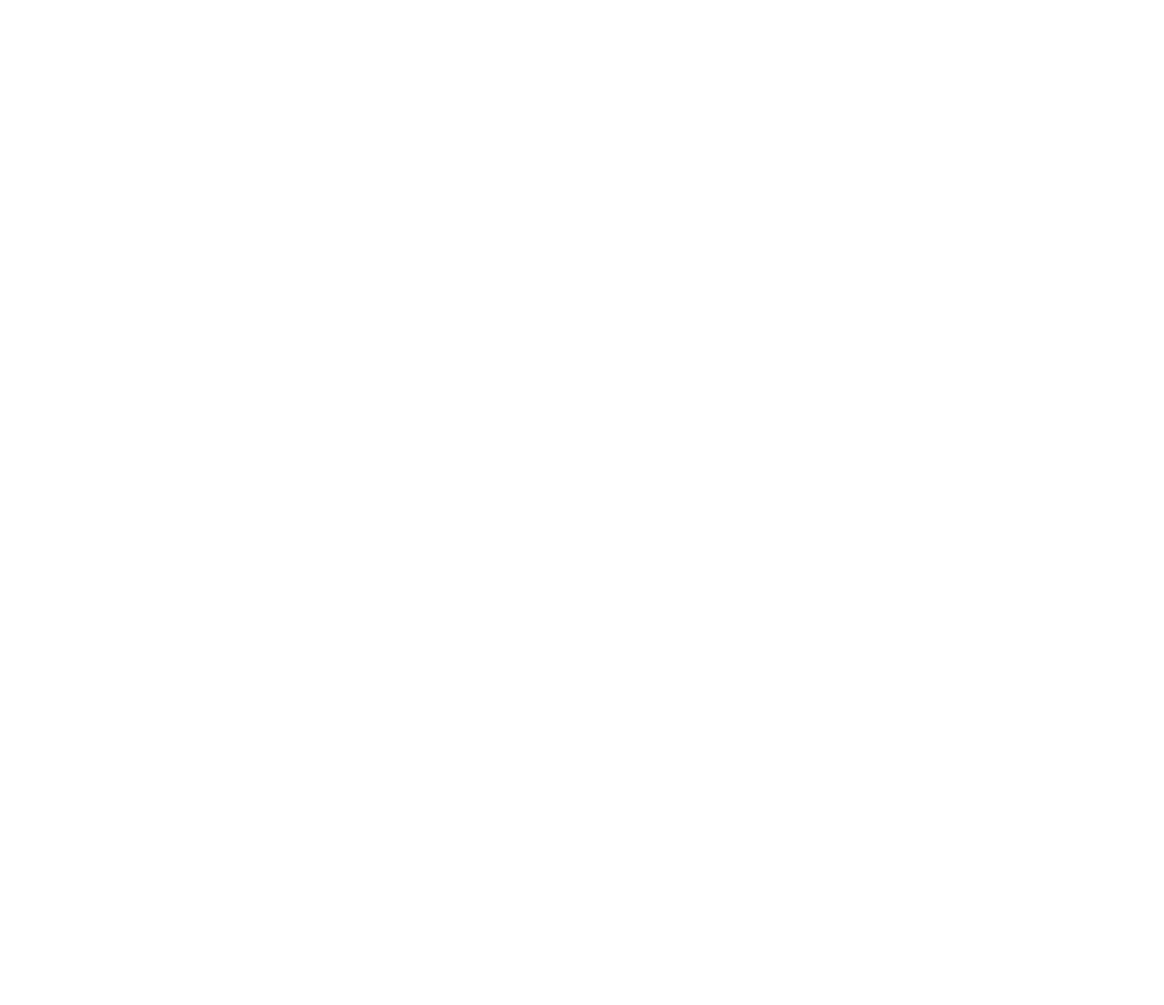
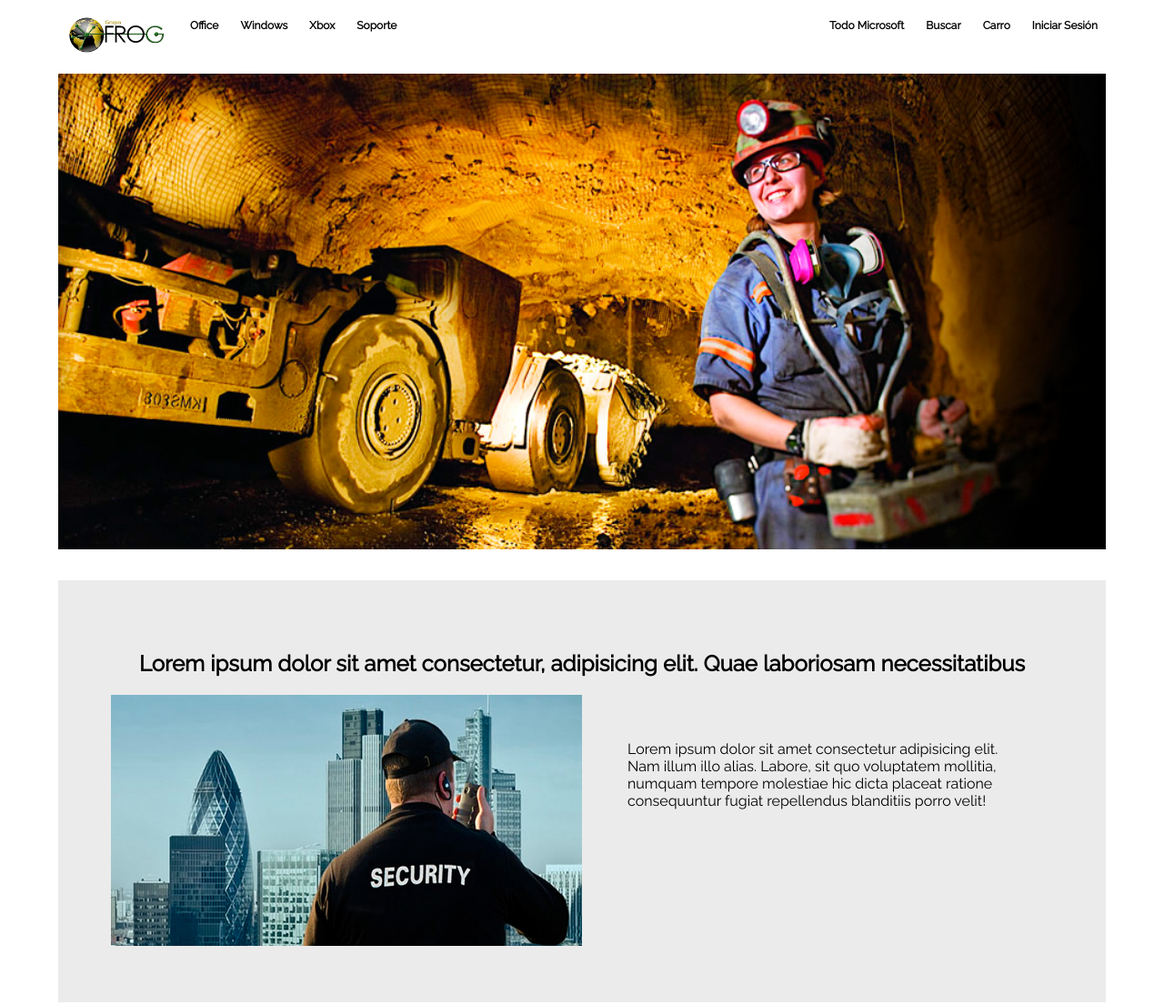
Before and after one commit to illacoe/gfrog, a website: page index.html in a window 1280 px wide. Shown: the top 1105 px of the page at 91% size. Before the commit the page ends 800 px from the top, so only its background shows below. Drawn offline with Linux system fonts and the light colour scheme.

Commit message:
adding html and css

```diff
--- a/index.html
+++ b/index.html
@@ -3,9 +3,116 @@
 <head>
     <meta charset="UTF-8">
     <meta name="viewport" content="width=device-width, initial-scale=1.0">
+    <link rel="stylesheet" href="styles.css">
+    <link href="https://fonts.googleapis.com/css?family=Raleway&display=swap" rel="stylesheet">
     <title>Grupo Frog</title>
 </head>
 <body>
+    <div class="container">
+        <header class="page__header">
+            <figure>
+                <img src="./images/logo.png" alt="">
+            </figure>
+            <nav>
+                <ul>
+                  <div class="left">
+                    <li><a href="#">Office</a></li>
+                    <li><a href="#">Windows</a></li>
+                    <li><a href="#">Xbox</a></li>
+                    <li><a href="#">Soporte</a></li>
+                  </div>
+                  <div class="right">
+                    <li><a href="#">Todo Microsoft</a></li>
+                    <li><a href="#">Buscar</a></li>
+                    <li><a href="#">Carro</a></li>
+                    <li><a href="#">Iniciar Sesión</a></li>
+                  </div>
+                </ul>
+            </nav>
+        </header>
+        <section class="page__section">
+            <div class="page__section_slider">
+                <img src="./images/00.jpg" alt="">
+            </div>
+
+            <div class="page__section_firstService space-top">
+                <h2 class="title-h2">Lorem ipsum dolor sit amet consectetur, adipisicing elit. Quae laboriosam necessitatibus</h2>
+                <div class="page-firstCard flex-col">
+                    <div class="firstCard-img">
+                        <img class="img-responsive img-second-heigth" src="./images/02_FPI.jpg" alt="">
+                    </div>
+                    <div class="firstCard-content">
+                        <p>Lorem ipsum dolor sit amet consectetur adipisicing elit. Nam illum illo alias. Labore, sit quo voluptatem mollitia, numquam tempore molestiae hic dicta placeat ratione consequuntur fugiat repellendus blanditiis porro velit!</p>
+                    </div>
+                </div>
+            </div>
+
+            <div class="page__section_secondService space-top">
+                <div class="page-secondCard flex-col">
+                    <div class="secondCard-img">
+                        <img class="img-responsive img-second-heigth" src="./images/03_FFS.jpg" alt="">
+                    </div>
+                    <div class="secondCard-content">
+                        <p>Lorem ipsum dolor sit amet consectetur adipisicing elit. Nam illum illo alias. Labore, sit quo voluptatem mollitia, numquam tempore molestiae hic dicta placeat ratione consequuntur fugiat repellendus blanditiis porro velit!</p>
+                    </div>
+                </div>
+            </div>
+            <div class="page__section_secondService space-top">
+                <div class="page-secondCard flex-col">
+                    <div class="secondCard-content">
+                        <p>Lorem ipsum dolor sit amet consectetur adipisicing elit. Nam illum illo alias. Labore, sit quo voluptatem mollitia, numquam tempore molestiae hic dicta placeat ratione consequuntur fugiat repellendus blanditiis porro velit!</p>
+                    </div>
+                    <div class="secondCard-img">
+                        <img class="img-responsive img-second-heigth" src="./images/04_FAO.jpg" alt="">
+                    </div>
+                </div>
+            </div>
+
+            <div class="page__section_thirdService space-top">
+                <div class="page-secondCard">
+                    <div class="thirdCard-content">
+                        <h2 class="title-h2">Mejoramiento de competencias y conocimientos para los trabajadores</h2>
+                        <p>Lorem ipsum dolor sit amet consectetur adipisicing elit. Nam illum illo alias. Labore, sit quo voluptatem mollitia, numquam tempore molestiae hic dicta placeat ratione consequuntur fugiat repellendus blanditiis porro velit!</p>
+                    </div>
+                    <div class="thirdCard-img">
+                        <img class="img-responsive img-third-heigth" src="./images/04_FAO.jpg" alt="">
+                    </div>
+                    <div class="thirdCard-content">
+                        <p>Lorem ipsum dolor sit amet consectetur adipisicing elit. Nam illum illo alias. Labore, sit quo voluptatem mollitia, numquam tempore molestiae hic dicta placeat ratione consequuntur fugiat repellendus blanditiis porro velit!</p>
+                    </div>
+                </div>
+            </div>
+
+            <div class="page__section_thirdService space-top">
+                <div class="page-secondCard">
+                    <div class="thirdCard-content">
+                        <h2 class="title-h2">Mejoramiento de competencias y conocimientos para los trabajadores</h2>
+                        <p>Lorem ipsum dolor sit amet consectetur adipisicing elit. Nam illum illo alias. Labore, sit quo voluptatem mollitia, numquam tempore molestiae hic dicta placeat ratione consequuntur fugiat repellendus blanditiis porro velit!</p>
+                    </div>
+                    <div class="thirdCard-grid">
+                        <img class="img-responsive" src="./images/01_FT.jpg" alt="">
+                        <p>ipsum dolor sit amet consectetur adipisicing elit. Nam illum illo alias. Labore</p>
+                        <h3>ipsum dolor sit amet consectetur adipisicing elit. Nam illum illo alias.</h3>
+                        <img class="img-responsive" src="./images/01_FT.jpg" alt="">
+                    </div>
+                    <div class="thirdCard-content">
+                        <p>Lorem ipsum dolor sit amet consectetur adipisicing elit. Nam illum illo alias. Labore, sit quo voluptatem mollitia, numquam tempore molestiae hic dicta placeat ratione consequuntur fugiat repellendus blanditiis porro velit!</p>
+                    </div>
+                </div>
+            </div>
+
+
+
+
+
+        </section>
+
+
+
+
+
+    </div>
+
 
 </body>
 </html>
--- a/styles.css
+++ b/styles.css
@@ -0,0 +1,98 @@
+body {
+    margin: 0;
+    font-family: Raleway, sans-serif;
+}
+.container {
+    margin-left: 5%;
+    margin-right: 5%;
+}
+.page__header {
+    display: flex;
+  }
+.page__header figure {
+    margin: 0;
+  }
+.page__header img {
+    width: 108px;
+    padding: 16px 6px 16px 10px;
+  }
+.page__header nav {
+    width: 100%;
+    padding-right: 6px;
+  }
+.page__header nav ul {
+    margin: 0;
+    display: inline-flex;
+    padding-top: 1px;
+    padding-left: 5px;
+    padding-bottom: 2px;
+    height: 100%;
+    width: inherit;
+    justify-content: space-between;
+  }
+.page__header nav li {
+    padding-left: 8px;
+    list-style: none;
+    font-size: 12px;
+  }
+.page__header nav li a {
+    padding: 20px 8px 20px;
+    text-decoration: none;
+    color: black;
+    display: block;
+    font-weight: 1000;
+}
+.page__header nav li a:hover {
+    text-decoration: underline;
+}
+.page__header nav li a:focus {
+    outline: 1px dashed #251211;
+}
+.page__header .left, .right {
+    display: flex;
+}
+.page__section_slider img {
+    margin: 0;
+    width: 100%;
+  }
+.page__section_firstService {
+    background-color: #ebebeb;
+    padding: 5%;
+}
+.firstCard-img, .firstCard-content, .secondCard-img, .secondCard-content{
+    width: 50%;
+}
+.firstCard-content p{
+    margin: 50px;
+}
+.thirdCard-grid{
+    display: grid;
+    grid-template: repeat(2,1fr)/repeat(2,1fr);
+}
+/* REPETIDOS*/
+.title-h2{
+    text-align: center;
+    font-weight: bold;
+}
+.flex-col{
+    display: flex;
+}
+.space-top{
+    margin-top: 30px;
+}
+.img-responsive{
+    width: 100%;
+}
+.img-second-heigth{
+    height: 276px;
+    object-fit: cover;
+    object-position: top;
+}
+.img-third-heigth{
+    height: 500px;
+    object-fit: cover;
+    object-position: top;
+}
+.divide{
+    width: 50%;
+}
```
Also changed, not shown: package.json (added, +23 -0 lines), images/00.jpg (added), images/00_FC.jpg (added), images/01_FT.jpg (added), images/02_FPI.jpg (added), images/03_FFS.jpg (added), images/04_FAO.jpg (added), images/05_VPI.jpg (added), images/06_CAPA.jpg (added), images/logo.png (added), 1 other file.
